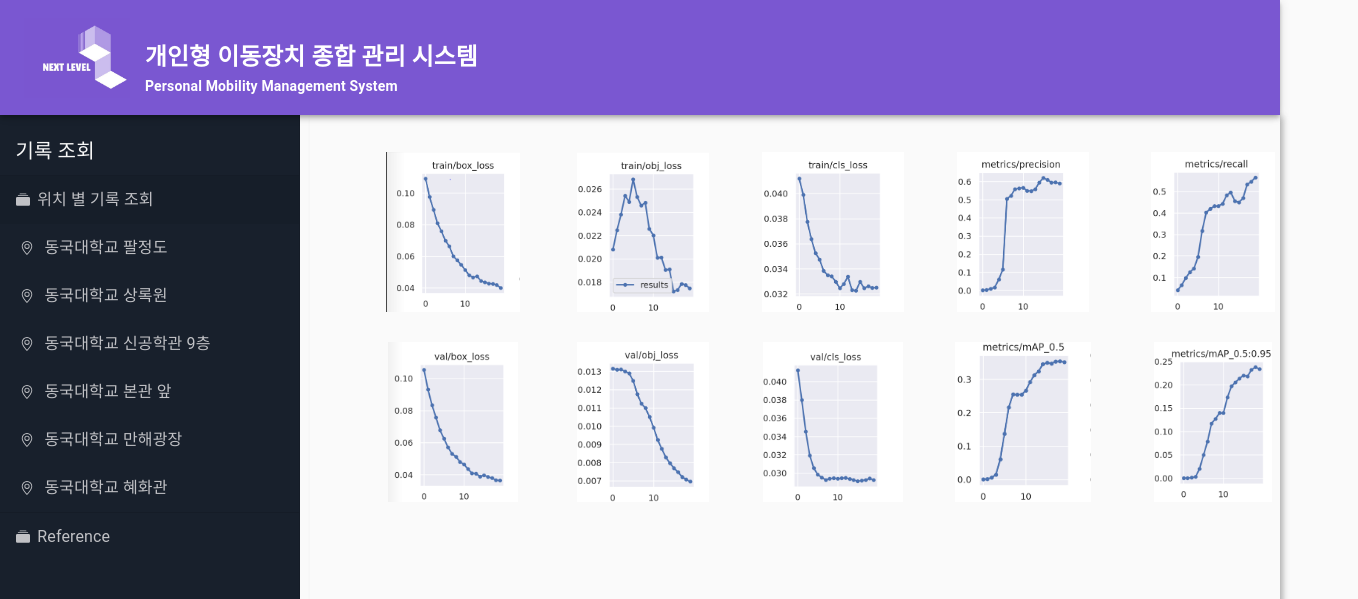
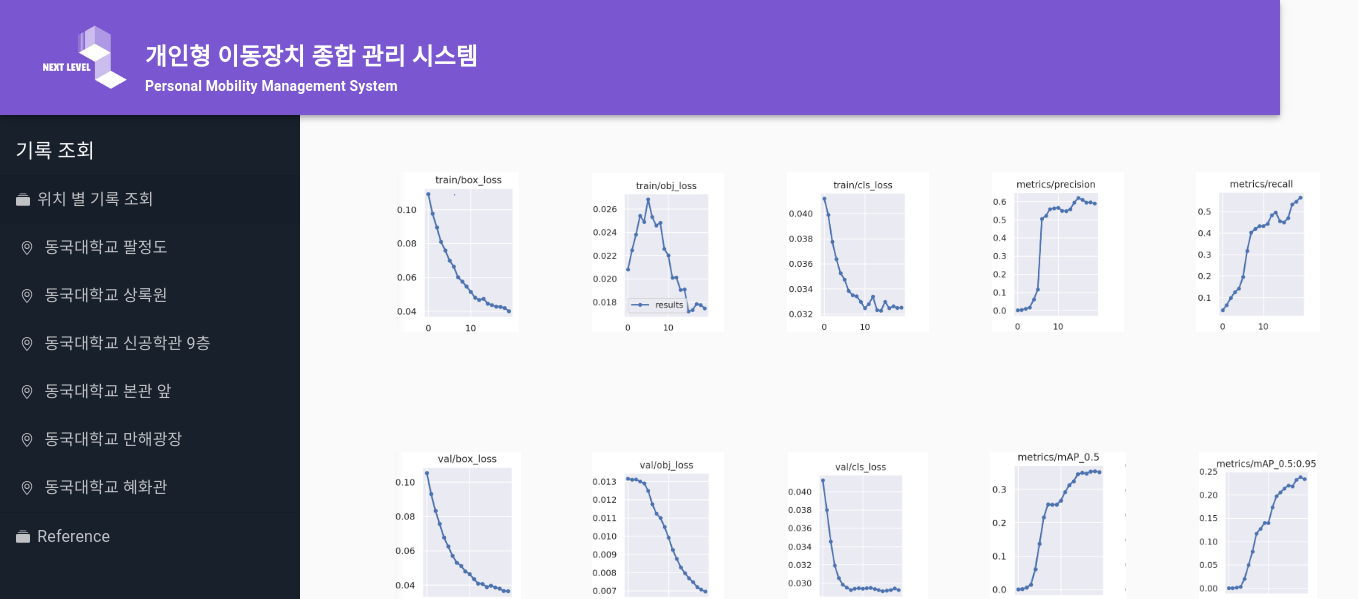
Before and after one commit to 2021-NEXT-LEVEL/StopKickrani, a React (Create React App) app in the folder frontend/: page /reference in a window 1280 px wide. Shown: the top 599 px of the page, 1358 px wide, since content can reach past the window. Built offline with nearby package versions, Linux system fonts and the light colour scheme.

Commit message:
MODIFY reference page: delete shadow in container and color background

```diff
--- a/frontend/src/components/reference_page/ReferencePage.module.css
+++ b/frontend/src/components/reference_page/ReferencePage.module.css
@@ -1,6 +1,5 @@
 .container {
-    box-shadow: 4px 4px 6px -1px rgba(160,160,160,0.82);
     text-align: center;
-    height: 500px;
+    height: 1000px;
     padding-top: 20px;
 }
--- a/frontend/src/components/reference_page/sections/ItemList.jsx
+++ b/frontend/src/components/reference_page/sections/ItemList.jsx
@@ -18,9 +18,9 @@
   },
   imageList: {
     paddingLeft: 50,
-    paddingTop: 20,
-    width: 1000,
-    height: 400,
+    paddingTop: 40,
+    width: 1050,
+    height: 600,
   },
   image: {
     width: 160,
```
Also changed, not shown: frontend/public/images/1.png, frontend/public/images/6.png.
